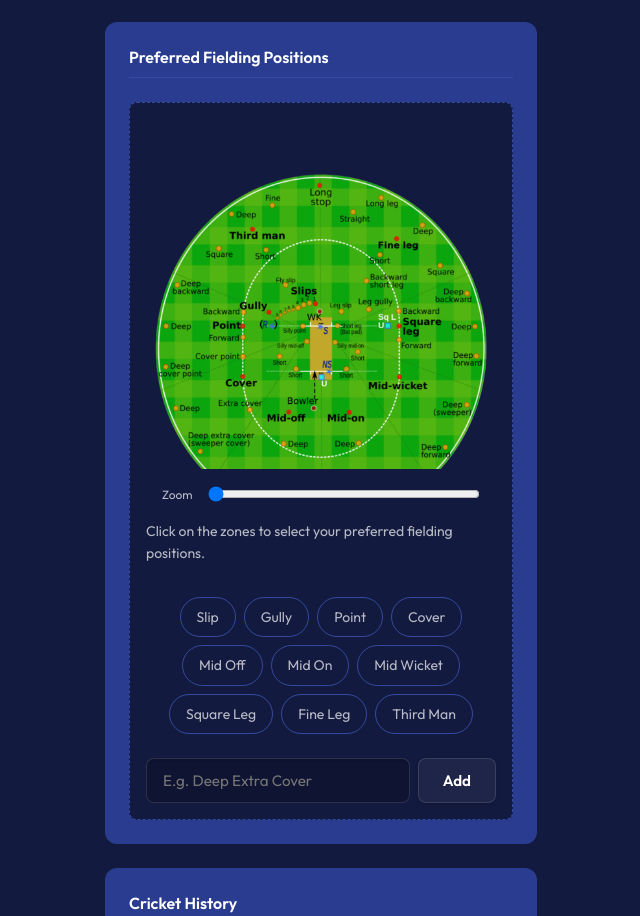
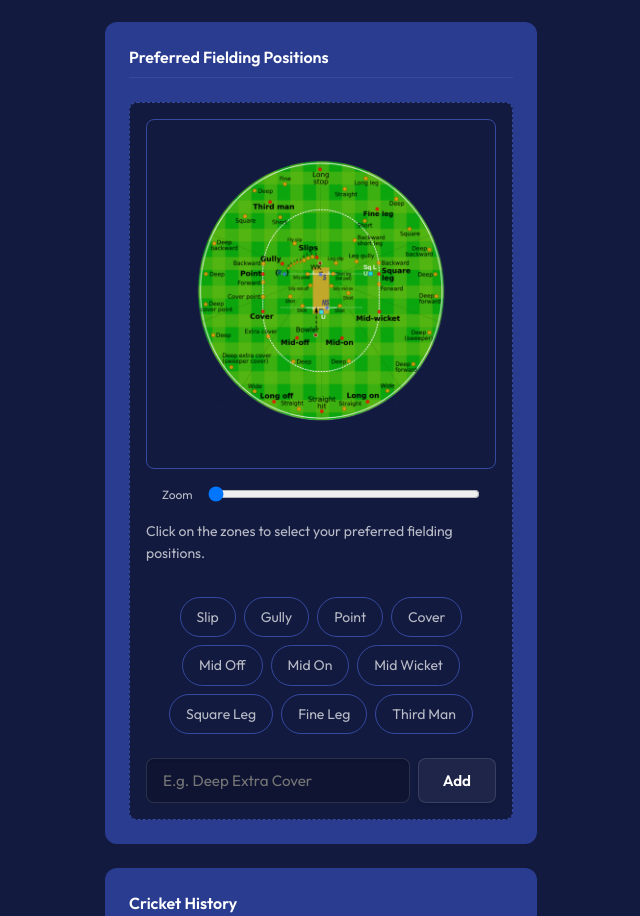
Before and after one commit to Kundan-23/gicl, a React (Vite) app: page /onboarding/step4 in a window 1280 px wide. Shown: the part 1543-2459 px from the top of the page, without its empty margins (319-959 px from the left). Built offline with nearby package versions, Linux system fonts and the light colour scheme.

Commit message:
Fix field map zoom to actually resize container allowing scroll

```diff
--- a/src/pages/PlayerOnboarding/Step4_PlayerProfile.jsx
+++ b/src/pages/PlayerOnboarding/Step4_PlayerProfile.jsx
@@ -289,20 +289,20 @@ const Step4_PlayerProfile = () => {
           <h3 className="heading-3" style={{ marginBottom: '1.5rem', fontSize: '1rem', borderBottom: '1px solid var(--bg-surface-elevated)', paddingBottom: '0.5rem' }}>Preferred Fielding Positions</h3>
 
           <div style={{ backgroundColor: 'var(--bg-color)', borderRadius: 'var(--radius-md)', border: '1px dashed var(--bg-surface-elevated)', padding: '1rem', display: 'flex', flexDirection: 'column', alignItems: 'center', gap: '1rem', overflow: 'hidden' }}>
-            <div style={{ width: '100%', maxWidth: '350px', maxHeight: '350px', position: 'relative', overflow: 'auto', display: 'flex', borderRadius: '8px' }}>
+            <div style={{ width: '100%', maxWidth: '350px', height: '350px', position: 'relative', overflow: 'auto', borderRadius: '8px', border: '1px solid var(--bg-surface-elevated)' }}>
+              <div style={{ width: `${zoomLevel * 100}%`, height: `${zoomLevel * 100}%`, minWidth: '100%', minHeight: '100%', display: 'flex', alignItems: 'center', justifyContent: 'center', transition: 'width 0.2s, height 0.2s' }}>
                 <img
                   src="/images/field-map.png"
                   alt="Cricket Field Positions"
                   style={{
-                  width: `${zoomLevel * 100}%`,
-                  minWidth: '100%',
-                  height: 'auto',
+                    width: '100%',
+                    height: '100%',
+                    objectFit: 'contain',
                     borderRadius: '50%',
-                  display: 'block',
-                  margin: 'auto',
-                  transition: 'width 0.2s ease-out'
+                    display: 'block'
                   }}
                 />
+              </div>
             </div>
 
             {/* Zoom Slider */}
```
Lines whose indentation alone changed are shown as unchanged.
